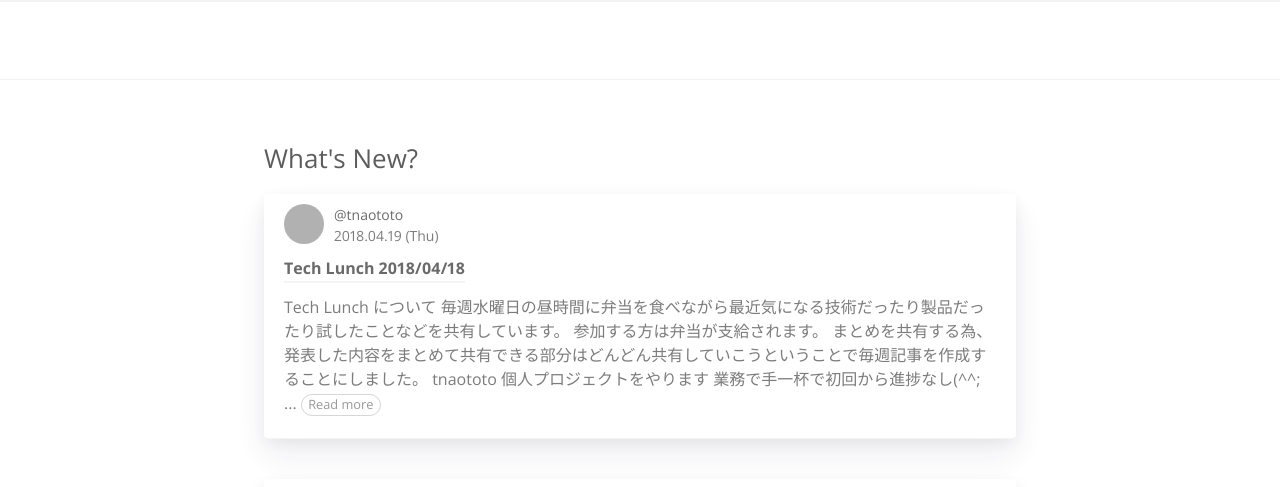
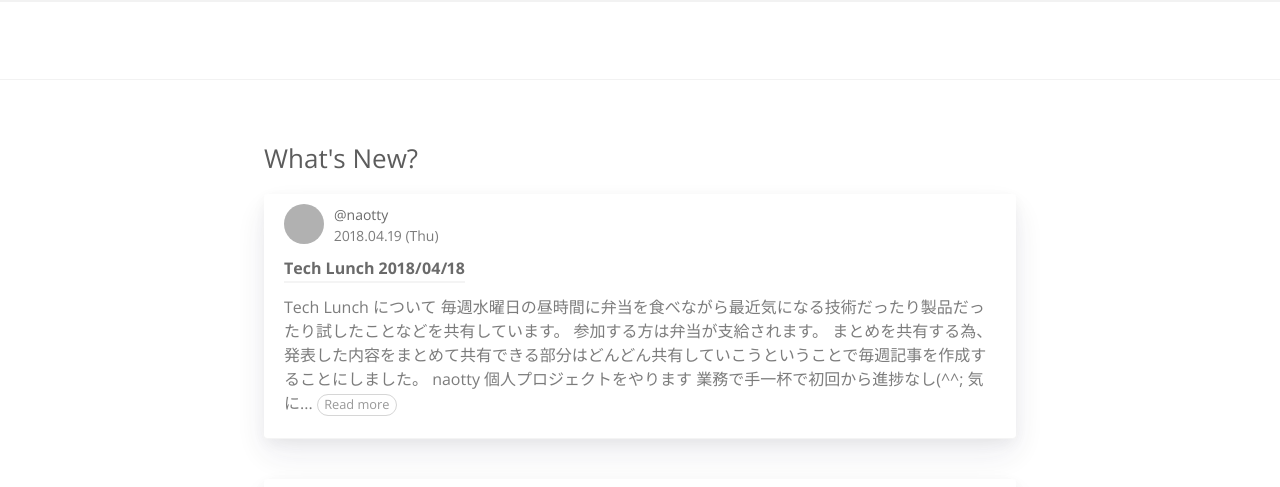
Before and after one commit to RyukyuInteractive/tech.ryukyu-i.co.jp, a Jekyll site: the page built from index.html, in a window 1280 px wide and 900 px high. Shown: the top 487 px of the window. Built offline with Jekyll 4.4.1, drawn with Linux system fonts in a browser that asks for light colours; a script that is not in the unit is left out; the list of posts is cut into pages by our own code; grey boxes are pictures that could not be loaded.

Commit message:
fix: author name to "naotty"

```diff
--- a/_posts/2018-04-18-tech-lunch-20180418.md
+++ b/_posts/2018-04-18-tech-lunch-20180418.md
@@ -3,7 +3,7 @@ layout: post
 title:  'Tech Lunch 2018/04/18'
 date:   2018-04-19 12:00:00 +0900
 comments: true
-author: tnaototo
+author: naotty
 typora-root-url: ..
 ---
 
@@ -13,7 +13,7 @@ typora-root-url: ..
 参加する方は弁当が支給されます。
 まとめを共有する為、発表した内容をまとめて共有できる部分はどんどん共有していこうということで毎週記事を作成することにしました。
 
-## tnaototo
+## naotty
 
 ### 個人プロジェクトをやります
 業務で手一杯で初回から進捗なし(^^;
```
